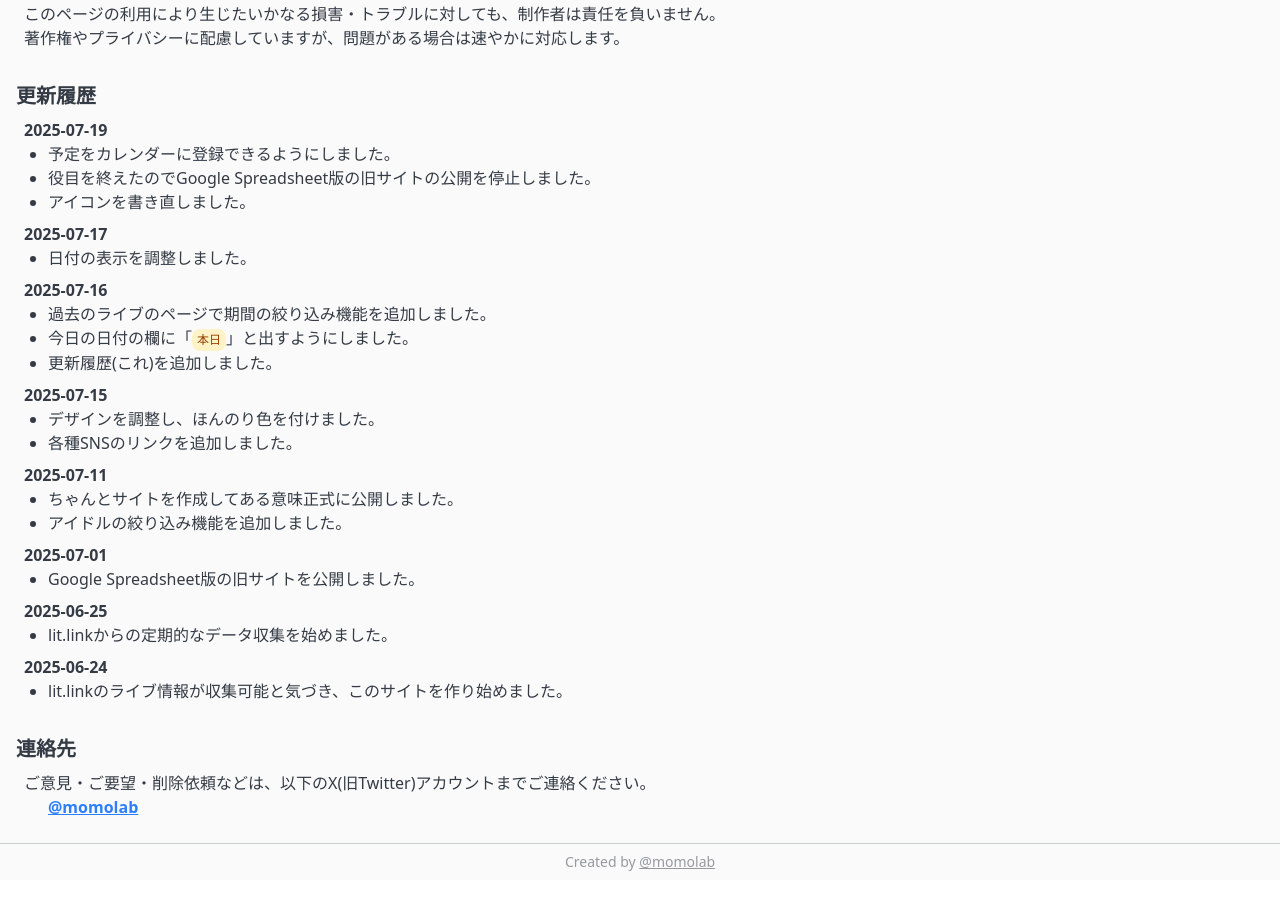
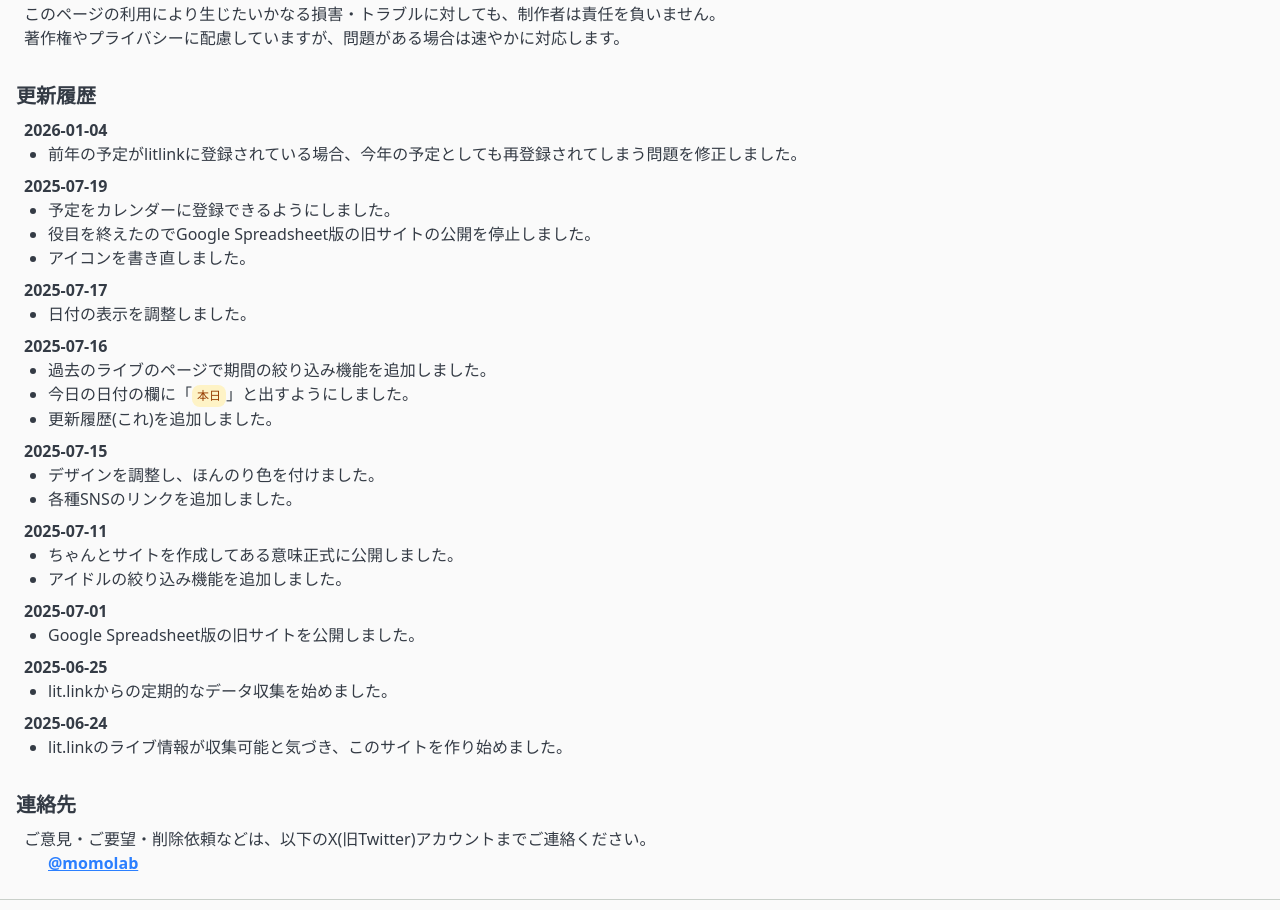
Before and after one commit to momo-lab/www-livelist, a React (Vite) app: page /about in a window 1280 px wide. Shown: the part 826-1736 px from the top of the page. Before the commit the page ends 1706 px from the top, so only its background shows below. Built offline with nearby package versions, Linux system fonts and the light colour scheme; no server answers.

Commit message:
docs: 更新履歴にlitlinkのデータ取得バグについて追記

```diff
--- a/src/pages/About.tsx
+++ b/src/pages/About.tsx
@@ -87,6 +87,13 @@ export const AboutPage: React.FC = () => {
         <h2 className="mb-2 text-xl font-semibold">更新履歴</h2>
 
         <div className="ml-2">
+          <h3 className="font-semibold">2026-01-04</h3>
+          <ul className="list-disc pl-6 mb-2">
+            <li>前年の予定がlitlinkに登録されている場合、今年の予定としても再登録されてしまう問題を修正しました。</li>
+          </ul>
+        </div>
+
+        <div className="ml-2">
           <h3 className="font-semibold">2025-07-19</h3>
           <ul className="list-disc pl-6 mb-2">
             <li>予定をカレンダーに登録できるようにしました。</li>
```
